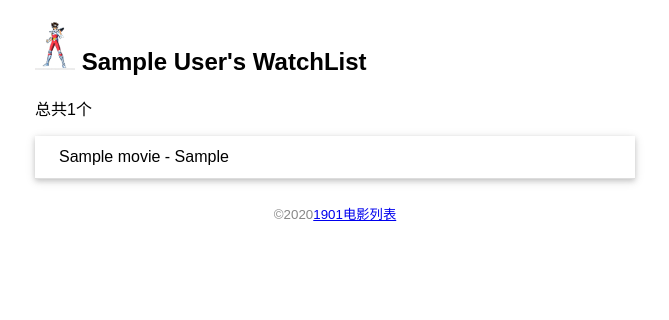
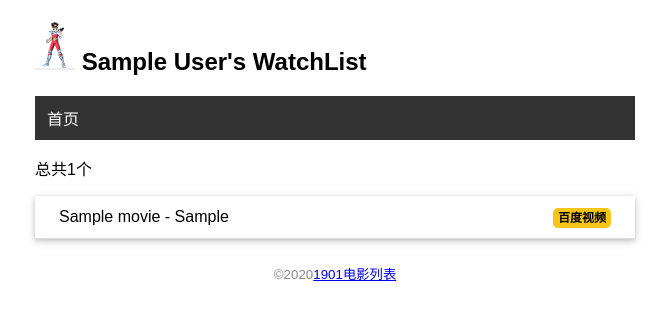
Before and after one commit to ITClubOfBruce/flask1901, a Flask app: page / in a window 1280 px wide. Shown: the top 320 px of the page, without its empty margins (305-974 px from the left). Run offline with Flask 2, Linux system fonts and the light colour scheme; tables that the repository leaves empty hold one stand-in row (values such as "Sample post").

Commit message:
模板继承，模板上下文函数

```diff
--- a/day1/watchlist/app.py
+++ b/day1/watchlist/app.py
@@ -26,18 +26,21 @@ class Movie(db.Model):
     title = db.Column(db.String(60))
     year = db.Column(db.String(4))
 
+# 模板上下文处理函数
+@app.context_processor
+def common_user():
+    user = User.query.first()
+    return dict(user=user)
+
 # views
 @app.route('/')
 def index():
-
-    user = User.query.first()
     movies = Movie.query.all()
-    return render_template('index.html',user=user,movies=movies)
-
-
+    return render_template('index.html',movies=movies)
 
 
 # 自定义命令
+
 # 新建data.db的数据库初始化命令
 @app.cli.command()  # 装饰器，注册命令
 @click.option('--drop',is_flag=True,help="删除后再创建")
@@ -73,3 +76,10 @@ def forge():
         db.session.add(movie)
     db.session.commit()
     click.echo("插入数据完成")
+
+
+# 错误处理函数
+@app.errorhandler(404)
+def page_not_found(e):
+    # 返回模板和状态码
+    return render_template('404.html')
--- a/day1/watchlist/static/css/style.css
+++ b/day1/watchlist/static/css/style.css
@@ -31,5 +31,37 @@ footer{
     border-bottom: 1px solid #ddd;
 }
 .movie-list li:hover{
-    background-color: #105aa3;
+    background-color: #f9f8fa;
 }
+nav ul{
+    list-style-type: none;
+    margin: 0;
+    padding: 0;
+    overflow: hidden;
+    background-color: #333333;
+}
+nav li{
+    float: left;
+}
+nav li a{
+    display: block;
+    color: white;
+    text-align: center;
+    padding: 10px 12px;
+    text-decoration: none;
+}
+nav li a:hover{
+    background-color: #111;
+}
+.float-right{
+    float: right;
+}
+.baidu{
+    font-size:12px;
+    font-weight: bold;
+    color: black;
+    text-decoration: none;
+    background: #F5c518;
+    border-radius: 5px;
+    padding: 3px 5px;
+}
--- /dev/null
+++ b/day1/watchlist/templates/base.html
@@ -0,0 +1,28 @@
+<!DOCTYPE html>
+<html lang="zh">
+<head>
+    {% block head %}
+    <meta charset="UTF-8">
+    <meta name="viewport" content="width=device-width, initial-scale=1.0">
+    <title>{{ user.name }}'s WatchList</title>
+    <link rel="stylesheet" href="{{ url_for('static',filename='css/style.css') }}">
+    {% endblock %}
+</head>
+<body>
+    <h2>
+        <img class="avatar" src="{{ url_for('static',filename='images/avatar.jpg') }}" alt="头像">
+        {{ user.name }}'s WatchList
+    </h2>
+    <nav>
+        <ul>
+            <li>
+                <a href="{{ url_for('index') }}">首页</a>
+            </li>
+        </ul>
+    </nav>
+    {% block content %}{% endblock %}
+    <footer>
+        <small>&copy;2020<a href="#">1901电影列表</a></small>
+    </footer>
+</body>
+</html>
--- a/day1/watchlist/templates/index.html
+++ b/day1/watchlist/templates/index.html
@@ -1,25 +1,14 @@
-<!DOCTYPE html>
-<html lang="zh">
-<head>
-    <meta charset="UTF-8">
-    <meta name="viewport" content="width=device-width, initial-scale=1.0">
-    <title>{{ user.name }}'s WatchList</title>
-    <link rel="stylesheet" href="{{ url_for('static',filename='css/style.css') }}">
-</head>
-<body>
-    <h2>
-        <img class="avatar" src="{{ url_for('static',filename='images/avatar.jpg') }}" alt="头像">
-        {{ user.name }}'s WatchList
-    </h2>
-    {# 过滤器 变量|过滤器名 #}
-    <p>总共{{ movies|length }}个</p>
-    <ul class="movie-list">
-        {% for movie in movies %}
-        <li>{{movie.title}} - {{movie.year}}</li>
-        {% endfor %}
-    </ul>
-    <footer>
-        <small>&copy;2020<a href="#">1901电影列表</a></small>
-    </footer>
-</body>
-</html>
+{% extends 'base.html' %}
+{% block content %}
+<p>总共{{ movies|length }}个</p>
+<ul class="movie-list">
+    {% for movie in movies %}
+    <li>
+        {{movie.title}} - {{movie.year}}
+        <span class="float-right">
+            <a class="baidu" href="http://v.baidu.com/v?word={{ movie.title }}&ct=301989888&rn=67&pn=0&db=0&s=0&fbl=800&ie=utf-8" target="_blank" title="在百度视频中查找">百度视频</a>
+        </span>
+    </li>
+    {% endfor %}
+</ul>
+{% endblock %}
```
Also changed, not shown: day1/watchlist/templates/404.html (added, +9 -0 lines).
